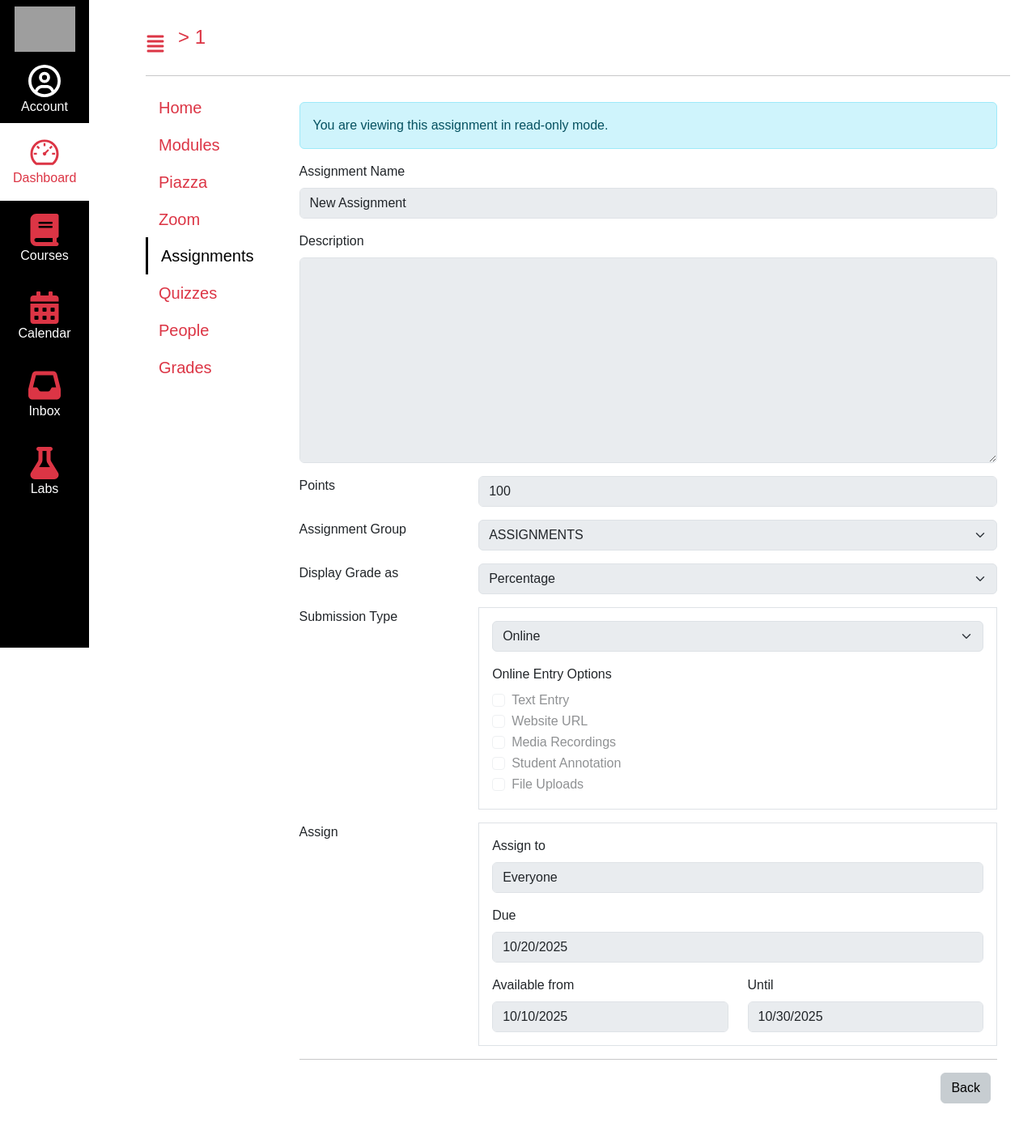
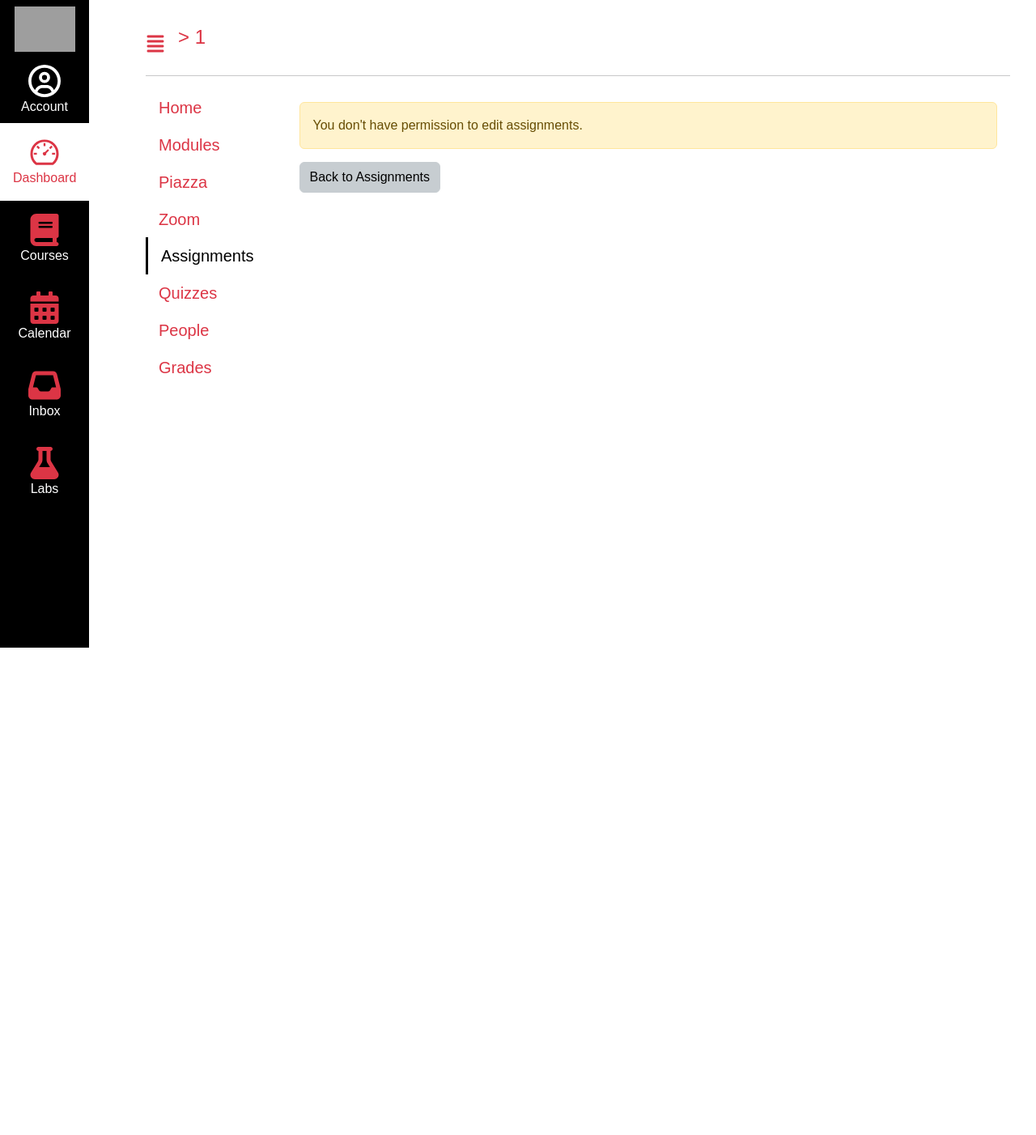
Before and after one commit to SKANDHAN-MADHUSUDHANA/Kambaz-next-js, a Next.js app: page /Courses/1/Assignments/1 in a window 1280 px wide. Shown: the top 1402 px of the page at 81% size. After the commit the page ends 800 px from the top, so only its background shows below. Built offline with nearby package versions, Linux system fonts and the light colour scheme; no server answers; grey boxes are pictures that could not be loaded.

Commit message:
main branch clean-up

```diff
--- a/app/(kambaz)/Courses/[cid]/Assignments/[aid]/page.tsx
+++ b/app/(kambaz)/Courses/[cid]/Assignments/[aid]/page.tsx
@@ -12,19 +12,18 @@ import {
 import Link from "next/link";
 import { useParams, useRouter } from "next/navigation";
 import { useSelector, useDispatch } from "react-redux";
-import { useState, useEffect, useCallback } from "react";
-import { setCurrentUser } from "../../../../Account/reducer";
-import * as client from "../../../client";
-import * as accountClient from "../../../../Account/client";
+import { addAssignment, updateAssignment } from "../reducer";
+import { useState, useEffect } from "react";
 
 export default function AssignmentEditor() {
   const { cid, aid } = useParams();
   const router = useRouter();
+  const dispatch = useDispatch();
+  const { assignments } = useSelector((state: any) => state.assignmentsReducer);
   const { currentUser } = useSelector((state: any) => state.accountReducer);
-  const dispatch = useDispatch();
 
   const isNew = aid === "new";
-  const isFaculty = currentUser?.role === "FACULTY";
+  const existingAssignment = assignments.find((a: any) => a._id === aid);
 
   // Initial state matching your database structure
   const [assignment, setAssignment] = useState<any>({
@@ -34,71 +33,52 @@ export default function AssignmentEditor() {
     course: cid,
     points: 100,
     dueDate: "2025-10-20",
-    availableFrom: "2025-10-10",
+    availableDate: "2025-10-10",
     availableUntil: "2025-10-30",
-    assignmentGroup: "ASSIGNMENTS",
+    group: "ASSIGNMENTS",
     displayGradeAs: "Percentage",
     submissionType: "Online",
     assignTo: "Everyone",
   });
 
-  // ✅ Fetch current user profile on mount
-  const fetchProfile = useCallback(async () => {
-    if (!currentUser) {
-      try {
-        const user = await accountClient.profile();
-        dispatch(setCurrentUser(user));
-      } catch (error) {
-        console.error("Error fetching profile:", error);
-      }
-    }
-  }, [currentUser, dispatch]);
-
   useEffect(() => {
-    fetchProfile();
-  }, [fetchProfile]);
-
-  useEffect(() => {
-    if (!isNew && cid && aid) {
-      const fetchAssignment = async () => {
-        try {
-          const existingAssignment = await client.findAssignmentById(
-            cid as string,
-            aid as string
-          );
-          if (existingAssignment) {
+    if (!isNew && existingAssignment) {
       setAssignment(existingAssignment);
     }
-        } catch (error) {
-          console.error("Error fetching assignment:", error);
-        }
-      };
-      fetchAssignment();
-    }
-  }, [aid, cid, isNew]);
+  }, [existingAssignment, isNew]);
 
-  const handleSave = async () => {
-    try {
+  const handleSave = () => {
     if (isNew) {
-        await client.createAssignment(cid as string, assignment);
+      dispatch(addAssignment({ ...assignment, course: cid }));
     } else {
-        await client.updateAssignment(cid as string, assignment);
+      dispatch(updateAssignment(assignment));
     }
     router.push(`/Courses/${cid}/Assignments`);
-    } catch (error) {
-      console.error("Error saving assignment:", error);
-      alert("Failed to save assignment");
+  };
+
+  // Only faculty can edit
+  if (currentUser?.role !== "FACULTY") {
+    return (
+      <div className="p-3">
+        <div className="alert alert-warning">
+          You don&apos;t have permission to edit assignments.
+        </div>
+        <Link
+          href={`/Courses/${cid}/Assignments`}
+          className="btn btn-secondary"
+        >
+          Back to Assignments
+        </Link>
+      </div>
+    );
   }
-  };
+
+  if (!isNew && !existingAssignment) {
+    return <div className="p-3 text-danger">Assignment not found.</div>;
+  }
 
   return (
     <div id="wd-assignments-editor" className="container p-3">
-      {!isFaculty && (
-        <div className="alert alert-info mb-3">
-          You are viewing this assignment in read-only mode.
-        </div>
-      )}
-
       <FormLabel htmlFor="wd-name">Assignment Name</FormLabel>
       <FormControl
         id="wd-name"
@@ -107,7 +87,6 @@ export default function AssignmentEditor() {
           setAssignment({ ...assignment, title: e.target.value })
         }
         className="mb-3"
-        disabled={!isFaculty}
       />
 
       <FormLabel htmlFor="wd-description">Description</FormLabel>
@@ -120,7 +99,6 @@ export default function AssignmentEditor() {
         onChange={(e) =>
           setAssignment({ ...assignment, description: e.target.value })
         }
-        disabled={!isFaculty} // ✅ Disable for students
       />
 
       <Row className="mb-3">
@@ -138,7 +116,6 @@ export default function AssignmentEditor() {
                 points: parseInt(e.target.value) || 0,
               })
             }
-            disabled={!isFaculty}
           />
         </Col>
       </Row>
@@ -150,11 +127,10 @@ export default function AssignmentEditor() {
         <Col md={9}>
           <FormSelect
             id="wd-group"
-            value={assignment.assignmentGroup}
+            value={assignment.group}
             onChange={(e) =>
-              setAssignment({ ...assignment, assignmentGroup: e.target.value })
+              setAssignment({ ...assignment, group: e.target.value })
             }
-            disabled={!isFaculty} // ✅ Disable for students
           >
             <option value="ASSIGNMENTS">ASSIGNMENTS</option>
             <option value="QUIZZES">QUIZZES</option>
@@ -175,7 +151,6 @@ export default function AssignmentEditor() {
             onChange={(e) =>
               setAssignment({ ...assignment, displayGradeAs: e.target.value })
             }
-            disabled={!isFaculty} // ✅ Disable for students
           >
             <option value="Percentage">Percentage</option>
             <option value="Points">Points</option>
@@ -197,7 +172,6 @@ export default function AssignmentEditor() {
               onChange={(e) =>
                 setAssignment({ ...assignment, submissionType: e.target.value })
               }
-              disabled={!isFaculty} // ✅ Disable for students
             >
               <option value="Online">Online</option>
               <option value="Paper">Paper</option>
@@ -205,35 +179,26 @@ export default function AssignmentEditor() {
             </FormSelect>
 
             <FormLabel className="d-block mb-2">Online Entry Options</FormLabel>
-            <Form.Check
-              type="checkbox"
-              label="Text Entry"
-              id="wd-text-entry"
-              disabled={!isFaculty} // ✅ Disable for students
-            />
+            <Form.Check type="checkbox" label="Text Entry" id="wd-text-entry" />
             <Form.Check
               type="checkbox"
               label="Website URL"
               id="wd-website-url"
-              disabled={!isFaculty}
             />
             <Form.Check
               type="checkbox"
               label="Media Recordings"
               id="wd-media-recordings"
-              disabled={!isFaculty}
             />
             <Form.Check
               type="checkbox"
               label="Student Annotation"
               id="wd-student-annotation"
-              disabled={!isFaculty}
             />
             <Form.Check
               type="checkbox"
               label="File Uploads"
               id="wd-file-upload"
-              disabled={!isFaculty}
             />
           </div>
         </Col>
@@ -253,7 +218,6 @@ export default function AssignmentEditor() {
                 setAssignment({ ...assignment, assignTo: e.target.value })
               }
               className="mb-3"
-              disabled={!isFaculty}
             />
 
             <FormLabel htmlFor="wd-due-date">Due</FormLabel>
@@ -265,7 +229,6 @@ export default function AssignmentEditor() {
                 setAssignment({ ...assignment, dueDate: e.target.value })
               }
               className="mb-3"
-              disabled={!isFaculty}
             />
 
             <Row>
@@ -276,14 +239,13 @@ export default function AssignmentEditor() {
                 <FormControl
                   type="date"
                   id="wd-available-from"
-                  value={assignment.availableFrom}
+                  value={assignment.availableDate}
                   onChange={(e) =>
                     setAssignment({
                       ...assignment,
-                      availableFrom: e.target.value,
+                      availableDate: e.target.value,
                     })
                   }
-                  disabled={!isFaculty}
                 />
               </Col>
               <Col md={6}>
@@ -298,7 +260,6 @@ export default function AssignmentEditor() {
                       availableUntil: e.target.value,
                     })
                   }
-                  disabled={!isFaculty}
                 />
               </Col>
             </Row>
@@ -313,13 +274,11 @@ export default function AssignmentEditor() {
           href={`/Courses/${cid}/Assignments`}
           className="btn btn-secondary me-2"
         >
-          {isFaculty ? "Cancel" : "Back"}
+          Cancel
         </Link>
-        {isFaculty && (
         <Button variant="danger" onClick={handleSave}>
           Save
         </Button>
-        )}
       </div>
     </div>
   );
```
Lines whose indentation alone changed are shown as unchanged.
